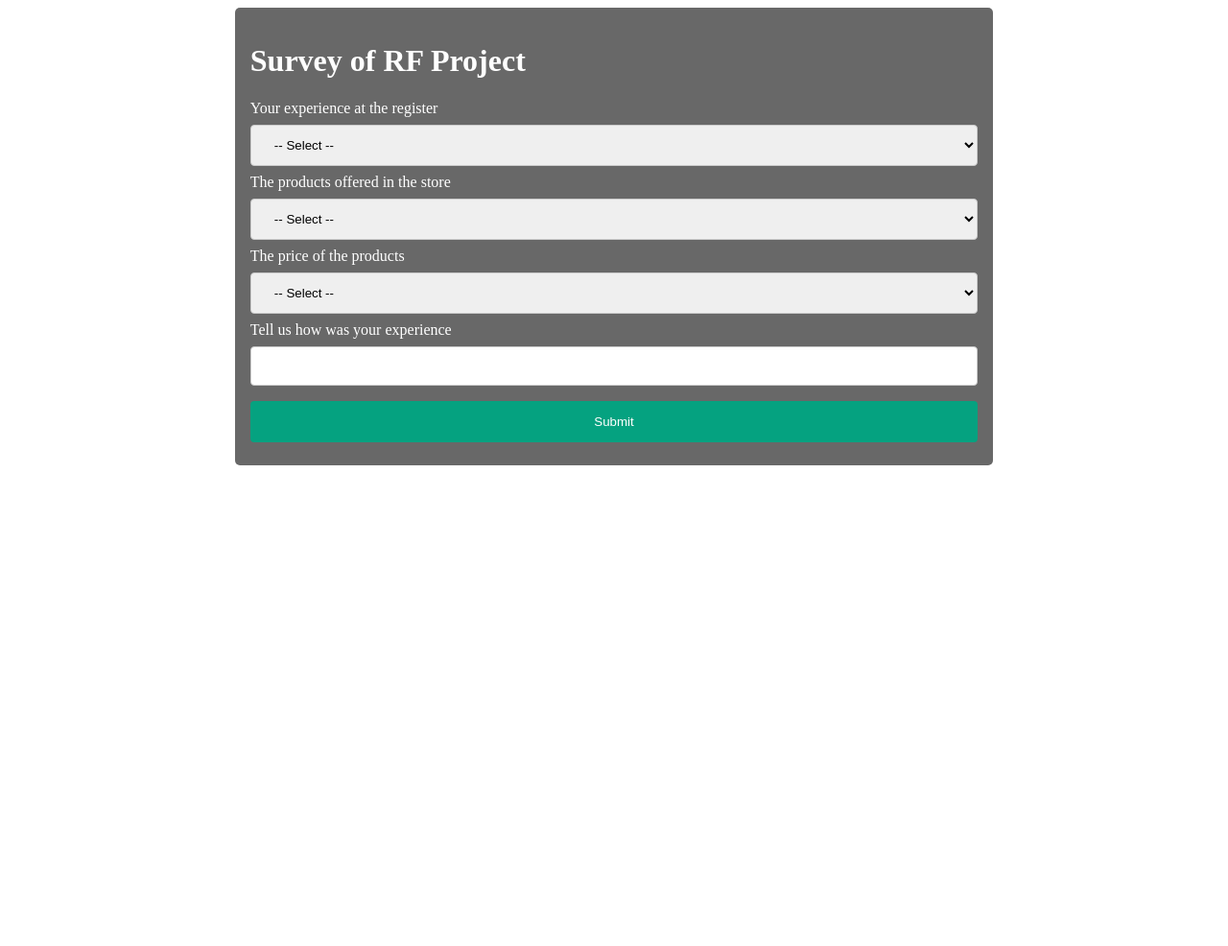
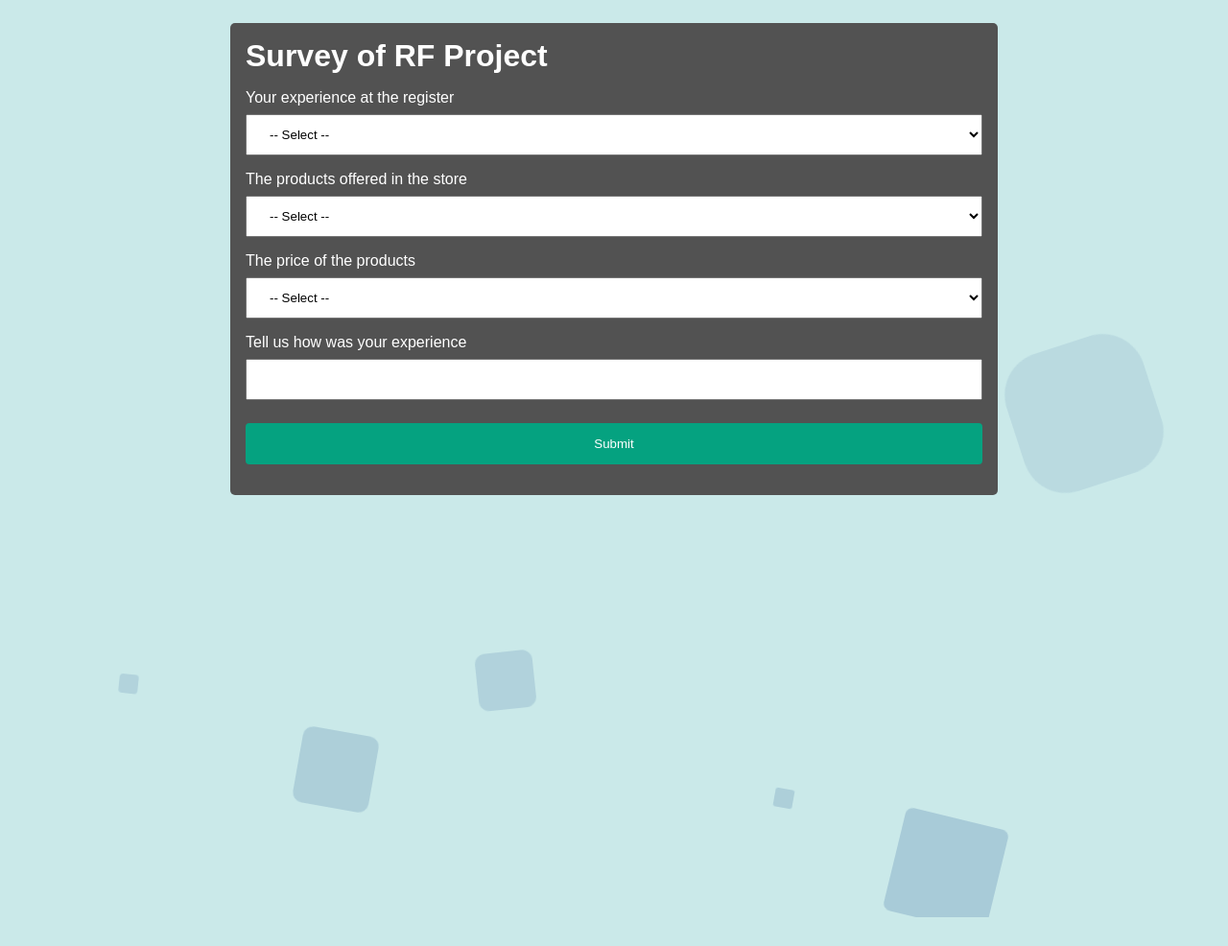
Before and after one commit to thezline/reading-feelings, a Flask app: page / in a window 1280 px wide. Shown: the whole page at 96% size. Run offline with Flask 2, Linux system fonts and the light colour scheme.

Commit message:
Design changed and Jinja added

```diff
--- a/static/styles/app.css
+++ b/static/styles/app.css
@@ -1,11 +1,25 @@
+/* Custom styles */
+
+* {
+    margin: 0px;
+    padding: 0px;
+}
+
+body {
+    font-family: Arial, Helvetica, sans-serif;
+    background-color: #cae9e9;
+}
+
+.h1Div {
+    margin-bottom: 1rem;
+}
+
 input[type=text], select {
     width: 100%;
     padding: 12px 20px;
     margin: 8px 0;
-    display: inline-block;
-    border: 1px solid #ccc;
-    border-radius: 4px;
     box-sizing: border-box;
+    margin-bottom: 1rem;
 }
 
 input[type=submit] {
@@ -17,21 +31,135 @@
     border: none;
     border-radius: 4px;
     cursor: pointer;
+    margin-bottom: 1rem;
 }
 
 input[type=submit]:hover {
     background-color: #06AD89;
+    margin-bottom: 1rem;
 }
 
 .child {
     color: white;
     width: 60%;
     border-radius: 5px;
-    background-color: #686868;
+    background-color: #525252;
     padding: 1rem;
 }
 
 .container {
+    margin-top: 1.5rem;
     display: flex;
     justify-content: center;
+    position: absolute;
 }
+
+/* Animated background */
+.circles{
+    position: absolute;
+    top: 0;
+    left: 0;
+    width: 97%;
+    height: 97%;
+    overflow: hidden;
+}
+
+.circles li{
+    position: absolute;
+    display: block;
+    list-style: none;
+    width: 20px;
+    height: 20px;
+    background: rgba(7, 55, 131, 0.2);
+    animation: animate 25s linear infinite;
+    bottom: -150px;
+}
+
+.circles li:nth-child(1){
+    left: 25%;
+    width: 80px;
+    height: 80px;
+    animation-delay: 0s;
+}
+
+.circles li:nth-child(2){
+    left: 10%;
+    width: 20px;
+    height: 20px;
+    animation-delay: 2s;
+    animation-duration: 12s;
+}
+
+.circles li:nth-child(3){
+    left: 70%;
+    width: 20px;
+    height: 20px;
+    animation-delay: 4s;
+}
+
+.circles li:nth-child(4){
+    left: 40%;
+    width: 60px;
+    height: 60px;
+    animation-delay: 0s;
+    animation-duration: 18s;
+}
+
+.circles li:nth-child(5){
+    left: 65%;
+    width: 20px;
+    height: 20px;
+    animation-delay: 0s;
+}
+
+.circles li:nth-child(6){
+    left: 75%;
+    width: 110px;
+    height: 110px;
+    animation-delay: 3s;
+}
+
+.circles li:nth-child(7){
+    left: 35%;
+    width: 150px;
+    height: 150px;
+    animation-delay: 7s;
+}
+
+.circles li:nth-child(8){
+    left: 50%;
+    width: 25px;
+    height: 25px;
+    animation-delay: 15s;
+    animation-duration: 45s;
+}
+
+.circles li:nth-child(9){
+    left: 20%;
+    width: 15px;
+    height: 15px;
+    animation-delay: 2s;
+    animation-duration: 35s;
+}
+
+.circles li:nth-child(10){
+    left: 85%;
+    width: 150px;
+    height: 150px;
+    animation-delay: 0s;
+    animation-duration: 11s;
+}
+
+@keyframes animate {
+    0%{
+        transform: translateY(0) rotate(0deg);
+        opacity: 1;
+        border-radius: 0;
+    }
+
+    100%{
+        transform: translateY(-1000px) rotate(720deg);
+        opacity: 0;
+        border-radius: 50%;
+    }
+}
--- a/templates/home.html
+++ b/templates/home.html
@@ -1,17 +1,16 @@
 <!DOCTYPE html>
 <html lang="en">
-
 <head>
-    <meta charset="UTF-8">
-    <meta http-equiv="X-UA-Compatible" content="IE=edge">
-    <meta name="viewport" content="width=device-width, initial-scale=1.0">
-    <link rel="stylesheet" href="{{ url_for('static',filename='styles/app.css') }}">
+    {% include "layouts/links.html" %}
     <title>Inicio</title>
 </head>
 <body>
+    {% include "layouts/animation.html" %}
     <div class="container">
         <div class="child">
-            <h1>Survey of RF Project</h1>
+            <div class="h1Div">
+                <h1>Survey of RF Project</h1>
+            </div>
             <form action="/" method="post">
                 <label for="firstQuestion">Your experience at the register</label>
                 <select id="firstQuestion" name="firstQuestion" required>
--- /dev/null
+++ b/templates/layouts/animation.html
@@ -0,0 +1,12 @@
+<ul class="circles">
+    <li></li>
+    <li></li>
+    <li></li>
+    <li></li>
+    <li></li>
+    <li></li>
+    <li></li>
+    <li></li>
+    <li></li>
+    <li></li>
+</ul>
--- /dev/null
+++ b/templates/layouts/links.html
@@ -0,0 +1,4 @@
+<meta charset="UTF-8">
+<meta http-equiv="X-UA-Compatible" content="IE=edge">
+<meta name="viewport" content="width=device-width, initial-scale=1.0">
+<link rel="stylesheet" href="{{ url_for('static',filename='styles/app.css') }}">
```
